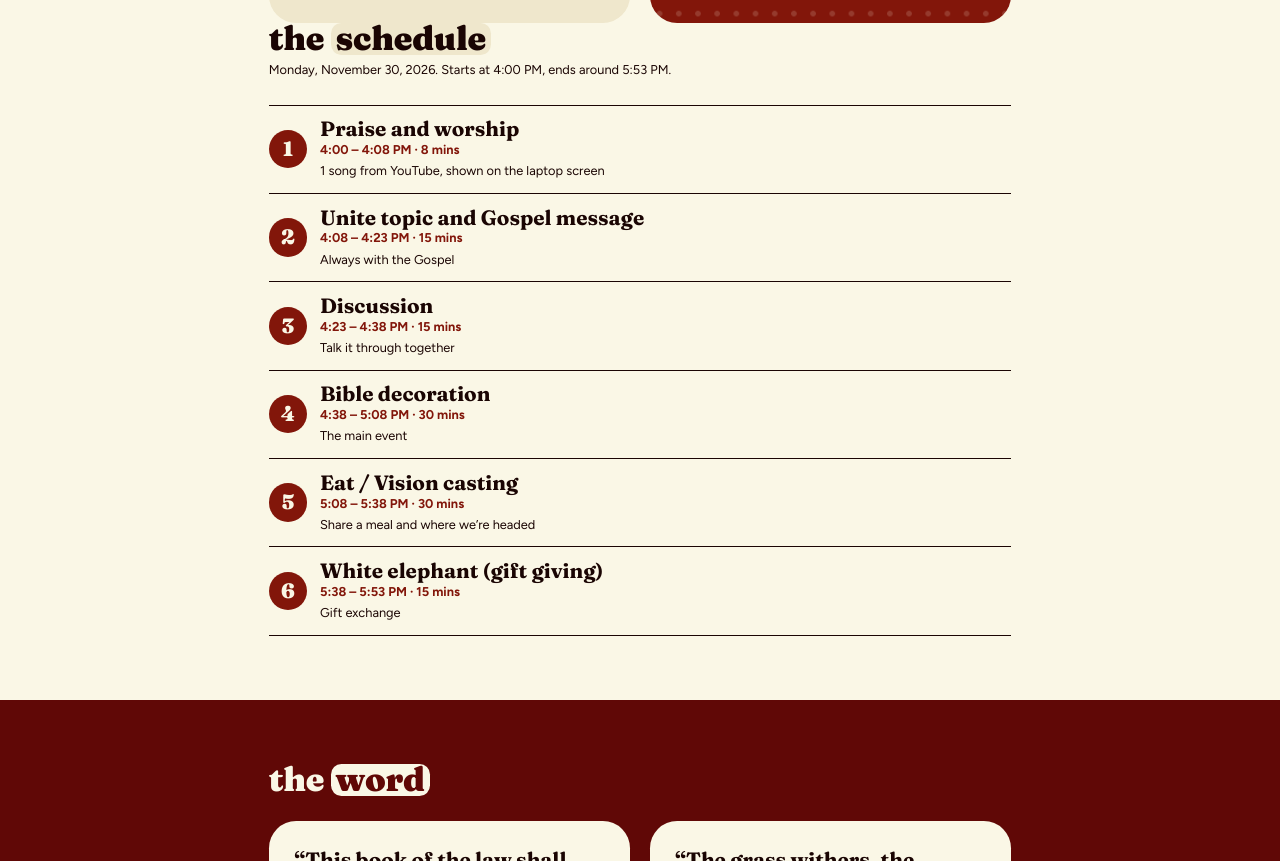
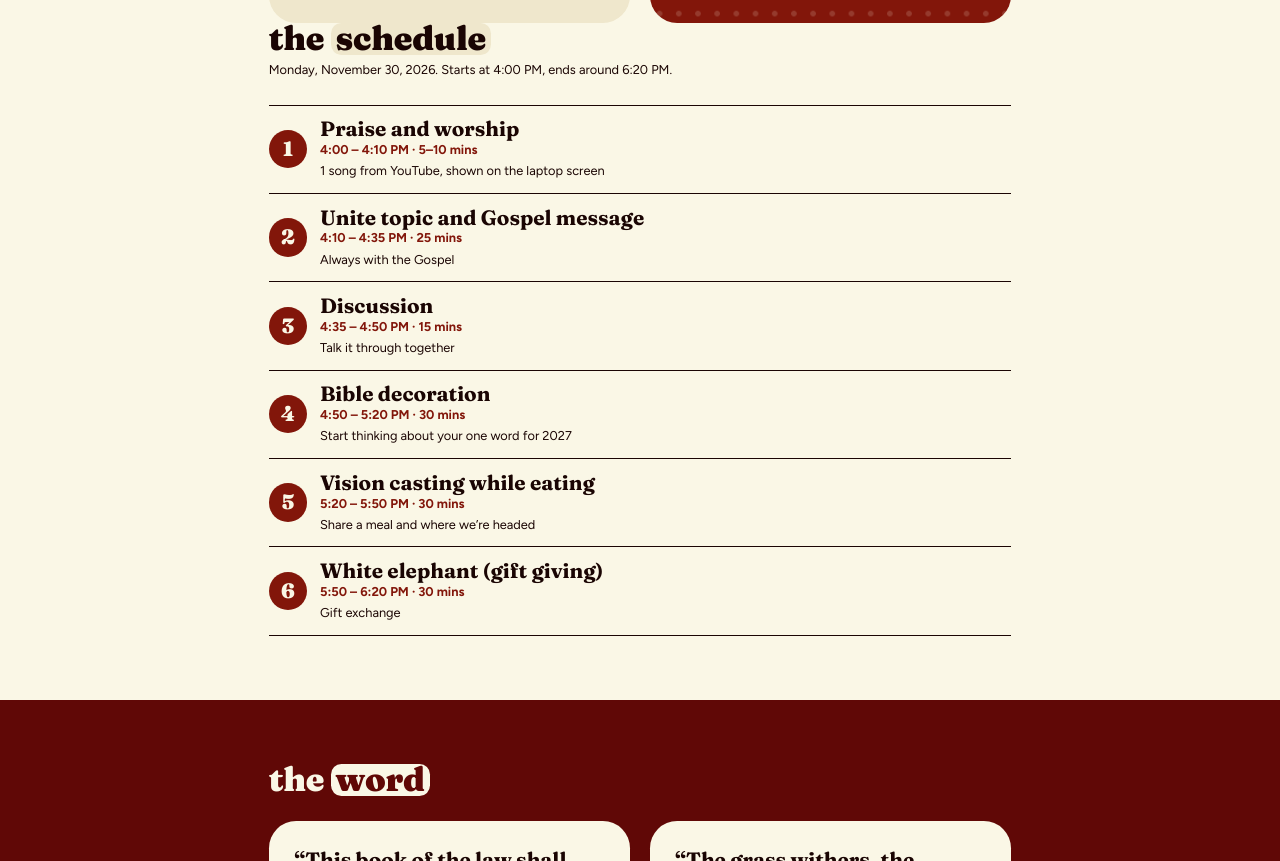
Before and after one commit to charlescayno/dgroup-christmas-celebration-2026, a plain HTML site: page index.html in a window 1280 px wide. Shown: the part 1196-2057 px from the top of the page. Drawn offline with Linux system fonts and the light colour scheme.

Commit message:
Update schedule timings

```diff
--- a/index.html
+++ b/index.html
@@ -57,14 +57,14 @@
 
   <section id="program" class="wrap">
     <h2>the <span class="hl">schedule</span></h2>
-    <p class="hint">Monday, November 30, 2026. Starts at 4:00 PM, ends around 5:53 PM.</p>
+    <p class="hint">Monday, November 30, 2026. Starts at 4:00 PM, ends around 6:20 PM.</p>
     <ol class="steps">
-      <li><b>Praise and worship</b><span><em>4:00 – 4:08 PM · 8 mins</em>1 song from YouTube, shown on the laptop screen</span></li>
-      <li><b>Unite topic and Gospel message</b><span><em>4:08 – 4:23 PM · 15 mins</em>Always with the Gospel</span></li>
-      <li><b>Discussion</b><span><em>4:23 – 4:38 PM · 15 mins</em>Talk it through together</span></li>
-      <li><b>Bible decoration</b><span><em>4:38 – 5:08 PM · 30 mins</em>The main event</span></li>
-      <li><b>Eat / Vision casting</b><span><em>5:08 – 5:38 PM · 30 mins</em>Share a meal and where we&rsquo;re headed</span></li>
-      <li><b>White elephant (gift giving)</b><span><em>5:38 – 5:53 PM · 15 mins</em>Gift exchange</span></li>
+      <li><b>Praise and worship</b><span><em>4:00 – 4:10 PM · 5–10 mins</em>1 song from YouTube, shown on the laptop screen</span></li>
+      <li><b>Unite topic and Gospel message</b><span><em>4:10 – 4:35 PM · 25 mins</em>Always with the Gospel</span></li>
+      <li><b>Discussion</b><span><em>4:35 – 4:50 PM · 15 mins</em>Talk it through together</span></li>
+      <li><b>Bible decoration</b><span><em>4:50 – 5:20 PM · 30 mins</em>Start thinking about your one word for 2027</span></li>
+      <li><b>Vision casting while eating</b><span><em>5:20 – 5:50 PM · 30 mins</em>Share a meal and where we&rsquo;re headed</span></li>
+      <li><b>White elephant (gift giving)</b><span><em>5:50 – 6:20 PM · 30 mins</em>Gift exchange</span></li>
     </ol>
   </section>
   <section class="verses">
```
